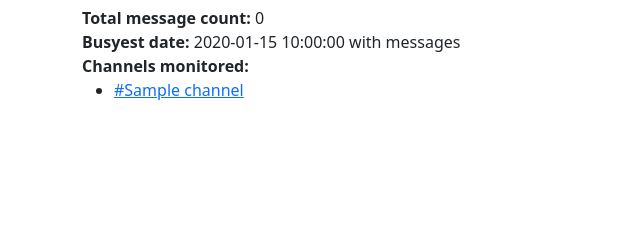
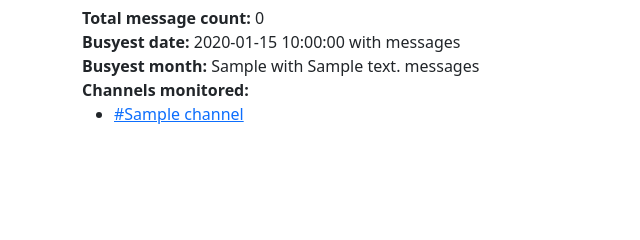
Before and after one commit to DasFranck/DiscordAwesomeStats, a Flask app: template webserver/templates/guild_id.html.j2 in a window 1280 px wide. Shown: the part 447-687 px from the top of the page, without its empty margins (0-640 px from the left). Run offline with Flask 2, Linux system fonts and the light colour scheme; the template is opened without the code that fills it: most values are stand-ins (such as "Sample title", 1, 10 or a date in 2020).

Commit message:
Add Busyest month in guild_id html template

```diff
--- a/webserver/frontend.py
+++ b/webserver/frontend.py
@@ -70,6 +70,7 @@ def guild_id(guild_id: int):
         message_count_per_date=message_count_per_date,
         message_count_per_month=message_count_per_month,
         busyest_date=max(message_count_per_date, key=message_count_per_date.get),
+        busyest_month=max(message_count_per_month, key=message_count_per_month.get),
         channels=channels
     )
 
--- a/webserver/templates/guild_id.html.j2
+++ b/webserver/templates/guild_id.html.j2
@@ -13,6 +13,7 @@
 <div class="container">
 <b>Total message count:</b> {{ message_count_per_date.values() | list | sum }}<br>
 <b>Busyest date:</b> {{busyest_date}} with {{message_count_per_date[busyest_date]}} messages<br>
+<b>Busyest month:</b> {{busyest_month}} with {{message_count_per_month[busyest_month]}} messages<br>
 <b>Channels monitored:</b>
 <ul>
 {% for channel in channels %}
```
